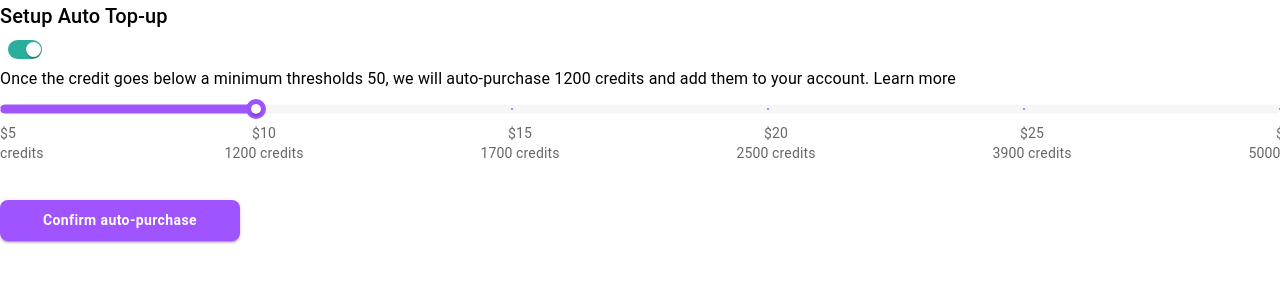
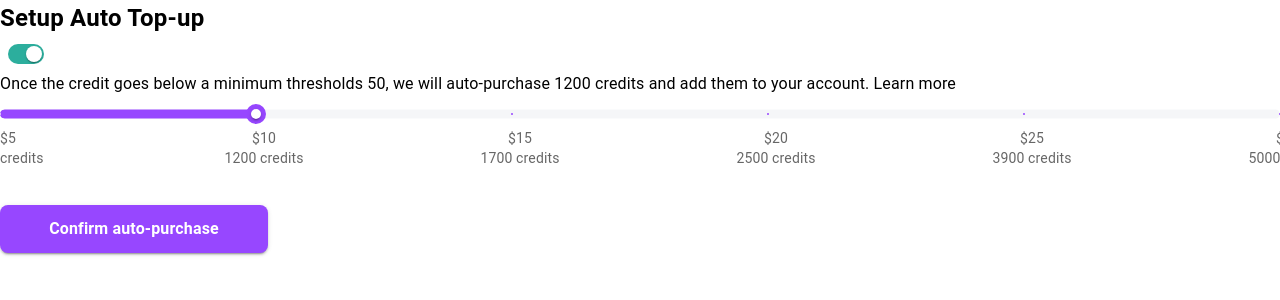
Before and after one commit to Ritik-The-Dev/React-Assignment-Slider, a React (Vite) app: page / in a window 1280 px wide. Shown: the top 300 px of the page. Built offline with nearby package versions, Linux system fonts and the light colour scheme.

Commit message:
font-Updation

```diff
--- a/src/App.tsx
+++ b/src/App.tsx
@@ -20,11 +20,17 @@ export default function App() {
     {
       value: 5,
       label: (
-        <Typography variant="body2">
-          <span className=" font-extrabold text-black">$5</span> <br />
+        <Typography component={"p"} variant="body2">
+          <span
+            className="
+         font-bold text-base text-black"
+          >
+            $5
+          </span>{" "}
+          <br />
           <span
             className={`  ${
-              windowWidth > 750 && "font-semibold ml-12"
+              windowWidth > 750 && " font-medium text-base ml-14"
             } text-[#939393] break-words`}
           >
             500{" "}
@@ -44,10 +50,10 @@ export default function App() {
       value: 10,
       label: (
         <Typography variant="body2">
-          <span className=" font-extrabold text-black">$10</span> <br />
+          <span className="font-bold text-base text-black">$10</span> <br />
           <span
             className={`  ${
-              windowWidth > 750 && "font-semibold ml-12"
+              windowWidth > 750 && "font-medium text-base ml-14"
             } text-[#939393] break-words`}
           >
             1200{" "}
@@ -67,10 +73,10 @@ export default function App() {
       value: 15,
       label: (
         <Typography variant="body2">
-          <span className=" font-extrabold text-black">$15</span> <br />
+          <span className="font-bold text-base text-black">$15</span> <br />
           <span
             className={`  ${
-              windowWidth > 750 && "font-semibold ml-12"
+              windowWidth > 750 && "font-medium text-base ml-14"
             } text-[#939393] break-words`}
           >
             1700{" "}
@@ -90,10 +96,10 @@ export default function App() {
       value: 20,
       label: (
         <Typography variant="body2">
-          <span className=" font-extrabold text-black">$20</span> <br />
+          <span className="font-bold text-base text-black">$20</span> <br />
           <span
             className={`  ${
-              windowWidth > 750 && "font-semibold ml-12"
+              windowWidth > 750 && "font-medium text-base ml-14"
             } text-[#939393] break-words`}
           >
             2500{" "}
@@ -113,10 +119,10 @@ export default function App() {
       value: 25,
       label: (
         <Typography variant="body2">
-          <span className=" font-extrabold text-black">$25</span> <br />
+          <span className="font-bold text-base text-black">$25</span> <br />
           <span
             className={`  ${
-              windowWidth > 750 && "font-semibold ml-12"
+              windowWidth > 750 && "font-medium text-base ml-14"
             } text-[#939393] break-words`}
           >
             3900{" "}
@@ -136,10 +142,10 @@ export default function App() {
       value: 30,
       label: (
         <Typography variant="body2">
-          <span className=" font-extrabold text-black">$30</span> <br />
+          <span className="font-bold text-base text-black">$30</span> <br />
           <span
             className={`  ${
-              windowWidth > 750 && "font-semibold ml-12"
+              windowWidth > 750 && "font-medium text-base ml-14"
             } text-[#939393] break-words`}
           >
             5000{" "}
@@ -201,9 +207,8 @@ export default function App() {
           className="flex mb-3 items-center justify-center gap-4"
         >
           <Typography
-            variant="h6"
-            component="h1"
-            style={{ fontWeight: "550", whiteSpace: "nowrap" }}
+            component="p"
+            style={{ fontWeight: "600", fontSize: 24, whiteSpace: "nowrap" }}
           >
             Setup Auto Top-up
           </Typography>
@@ -214,6 +219,14 @@ export default function App() {
             onChange={handleSwitchChange}
           />
         </motion.div>
+        {/* When Auto Topup Disabled */}
+        {!autoTopUp && (
+          <Typography className="text-[#939393]">
+            Once the credit goes below the threshold value, credits can be auto
+            purchased. Setup auto top-up to enjoy uninterrupted services. You
+            can disable this anytime to stop auto top-up.
+          </Typography>
+        )}
         {/* Information about auto purchase */}
         <motion.div
           initial={{ y: autoTopUp ? 0 : -50, opacity: autoTopUp ? 1 : 0 }}
@@ -225,16 +238,15 @@ export default function App() {
             duration: autoTopUp ? 0.5 : 0.8, // Adjust duration based on button state
           }}
           style={{
-            display: "flex",
+            display: autoTopUp ? "flex" : "none",
             flexDirection: "column",
-            visibility: autoTopUp ? "visible" : "hidden",
           }}
         >
           <Typography className="text-[#939393]">
             Once the credit goes below a minimum thresholds
-            <span className="text-[#9847FF] font-bold"> 50</span>, we will
+            <span className="text-[#9747FF] font-bold"> 50</span>, we will
             auto-purchase{" "}
-            <span className="text-[#9847FF] font-bold">
+            <span className="text-[#9747FF] font-bold">
               {getCredit(sliderValue)}
             </span>{" "}
             credits and add them to your account.{" "}
@@ -266,16 +278,25 @@ export default function App() {
             variant="contained"
             style={{
               marginTop: "3rem",
-              backgroundColor: "#9F54FF",
+              backgroundColor: "#9747FF",
               textTransform: "none",
-              padding: 8,
-              width: "15rem",
-              fontWeight: "600",
+              padding: "12px",
+              width: "268px",
               fontSize: "0.85srem",
-              borderRadius: "0.5rem",
+              borderRadius: "8px",
+              gap: "10px",
             }}
           >
-            Confirm auto-purchase
+            <Typography
+              component="p"
+              style={{
+                fontWeight: "600",
+                fontSize: "16px",
+                lineHeight: "24px",
+              }}
+            >
+              Confirm auto-purchase
+            </Typography>
           </Button>
         </motion.div>
       </div>
--- a/src/components/Slider.tsx
+++ b/src/components/Slider.tsx
@@ -5,12 +5,12 @@ import { alpha, styled } from "@mui/material/styles";
 // Define a custom styled slider component using Material-UI's styled API
 export const StyledSlider = styled(Slider)<SliderProps>(({ theme }) => ({
   height: 9, // Set the height of the slider
-  color: "#9F54FF", // Set the color of the slider
+  color: "#9747FF", // Set the color of the slider
   "& .MuiSlider-rail": {
     backgroundColor: "#E4E7EC", // Set the background color of the rail
   },
   "& .MuiSlider-thumb": {
-    border: "5.5px solid #9F54FF", // Set the border of the thumb
+    border: "5.5px solid #9747FF", // Set the border of the thumb
     color: "white", // Set the color of the thumb
     "&:hover, &.Mui-focusVisible": {
       // Apply styles on hover and focus
--- a/src/components/Switch.tsx
+++ b/src/components/Switch.tsx
@@ -4,8 +4,8 @@ import Switch, { SwitchProps } from "@mui/material/Switch";
 
 // Define a custom styled switch component using Material-UI's styled API
 export const StyledSwitch = styled(Switch)<SwitchProps>(({ theme }) => ({
-  width: 34, // Set the width of the switch
-  height: 19, // Set the height of the switch
+  width: 36, // Set the width of the switch
+  height: 20, // Set the height of the switch
   padding: 0, // Set padding to zero
   "& .MuiSwitch-switchBase": {
     padding: 0, // Set padding to zero
@@ -47,8 +47,8 @@ export const StyledSwitch = styled(Switch)<SwitchProps>(({ theme }) => ({
   "& .MuiSwitch-thumb": {
     // Styles for the switch thumb
     boxSizing: "border-box", // Set box sizing
-    width: 15, // Set width of the thumb
-    height: 15, // Set height of the thumb
+    width: 16, // Set width of the thumb
+    height: 16, // Set height of the thumb
   },
   "& .MuiSwitch-track": {
     // Styles for the switch track
```
